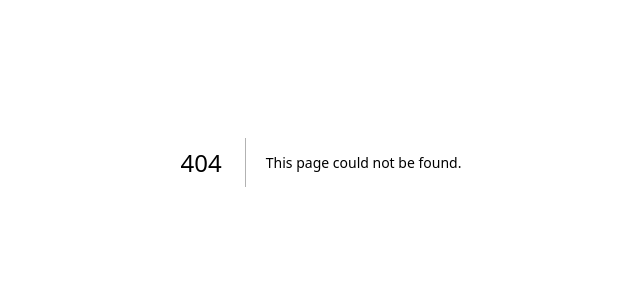
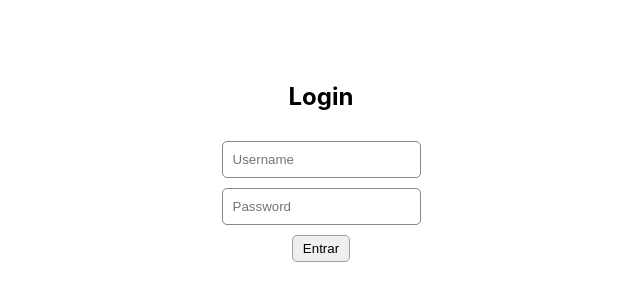
Before and after one commit to jimmyrleung/nextjs-auth-practice, a Next.js app: page /login in a window 1280 px wide. Before the commit this address had no page. Shown: the part 238-538 px from the top of the page, without its empty margins (319-959 px from the left). Built offline with nearby package versions, Linux system fonts and the light colour scheme.

Commit message:
create pages

```diff
--- a/pages/index.tsx
+++ b/pages/index.tsx
@@ -1,9 +1,9 @@
 import type { NextPage } from 'next';
 
-const Home: NextPage = () => {
+const IndexPage: NextPage = () => {
   return (
     <h1>Index page</h1>
   )
 }
 
-export default Home;
+export default IndexPage;
--- /dev/null
+++ b/pages/login.tsx
@@ -0,0 +1,23 @@
+import type { NextPage } from 'next';
+import { Input, PageContainer, Button } from '../src/components/common';
+import { } from '../src/components/common/Button';
+import styles from '../styles/login.module.css';
+
+const LoginPage: NextPage = () => {
+    return (
+        <PageContainer className={styles.wrapper}>
+            <div>
+                <h1>Login</h1>
+            </div>
+            <div>
+                <Input type='text' placeholder='Username' />
+                <Input type='password' placeholder='Password' />
+            </div>
+            <div>
+                <Button onClick={() => console.log('')}>Entrar</Button>
+            </div>
+        </PageContainer>
+    )
+}
+
+export default LoginPage;
--- /dev/null
+++ b/styles/login.module.css
@@ -0,0 +1,7 @@
+.wrapper {
+  display: flex;
+  flex-direction: column;
+  justify-content: center;
+  align-items: center;
+  height: 100%;
+}
```
Also changed, not shown: pages/todos.tsx (added, +9 -0 lines).
